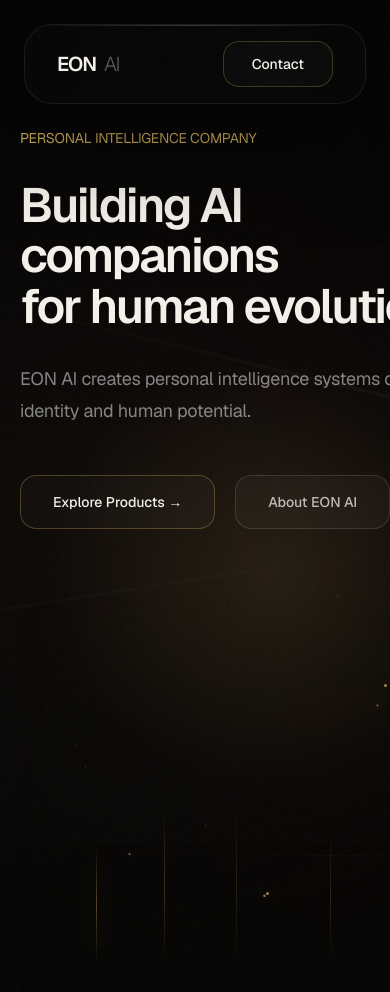
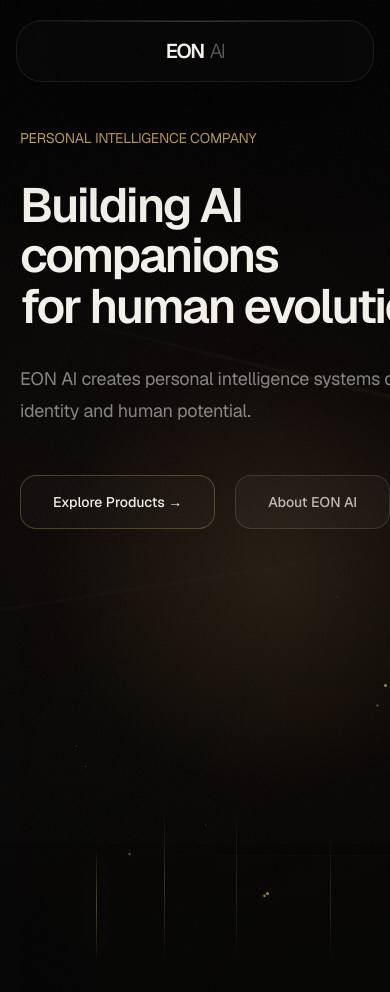
Before and after one commit to EON-System/eon-website, a Next.js app: page / in a window 390 px wide. Shown: the top 992 px of the page. Built offline with nearby package versions, Linux system fonts and the light colour scheme.

Commit message:
Update navbar.tsx

```diff
--- a/src/components/layout/navbar.tsx
+++ b/src/components/layout/navbar.tsx
@@ -31,27 +31,19 @@
 
   function navigateToSection(id:string){
 
-
     if(pathname === "/"){
-
 
       document
         .getElementById(id)
         ?.scrollIntoView({
-
           behavior:"smooth",
-
         });
-
 
     } else {
 
-
       router.push(`/#${id}`);
 
-
     }
-
 
   }
 
@@ -62,11 +54,13 @@
     <header
       className="
         fixed
-        top-6
+        top-5
         left-0
         right-0
         z-50
-        px-6
+        px-4
+        md:top-6
+        md:px-6
       "
     >
 
@@ -79,22 +73,25 @@
           flex
           max-w-6xl
           items-center
-          justify-between
+          justify-center
           overflow-hidden
-          rounded-[28px]
+          rounded-[26px]
           border
           border-white/[0.08]
           bg-[#080808]/70
-          px-8
+          px-6
           py-4
           backdrop-blur-3xl
           shadow-[0_30px_100px_rgba(0,0,0,0.6)]
+
+          md:justify-between
+          md:px-8
         "
 
       >
 
 
-        {/* reflection */}
+        {/* Glass reflection */}
 
         <div
           className="
@@ -114,7 +111,6 @@
 
         {/* Logo */}
 
-
         <Link
 
           href="/"
@@ -123,7 +119,7 @@
             group
             flex
             items-center
-            gap-2
+            gap-1.5
           "
 
         >
@@ -132,7 +128,7 @@
             className="
               text-xl
               font-semibold
-              tracking-[-0.06em]
+              tracking-[-0.08em]
               text-[#F4F1EA]
               transition-all
               duration-700
@@ -140,28 +136,22 @@
               group-hover:drop-shadow-[0_0_15px_rgba(214,178,94,0.35)]
             "
           >
-
             EON
-
           </span>
 
 
           <span
-
             className="
               text-xl
               font-light
-              tracking-[-0.06em]
+              tracking-[-0.08em]
               text-white/35
               transition-all
               duration-700
               group-hover:text-[#D6B25E]/70
             "
-
           >
-
             AI
-
           </span>
 
 
@@ -171,8 +161,7 @@
 
 
 
-        {/* Navigation */}
-
+        {/* Desktop Navigation */}
 
         <div
 
@@ -241,14 +230,14 @@
 
 
 
-        {/* Contact */}
-
+        {/* Contact Desktop Only */}
 
         <button
 
           onClick={()=>navigateToSection("contact")}
 
           className="
+            hidden
             group
             relative
             overflow-hidden
@@ -264,18 +253,18 @@
             backdrop-blur-xl
             transition-all
             duration-700
+
             hover:border-[#D6B25E]/70
             hover:text-[#D6B25E]
             hover:shadow-[0_0_45px_rgba(214,178,94,0.18)]
+
+            md:block
           "
 
         >
 
-
           <span className="relative z-10">
-
             Contact
-
           </span>
 
 
```
